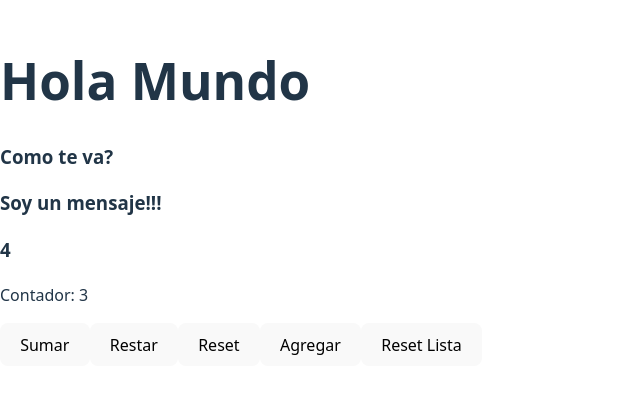
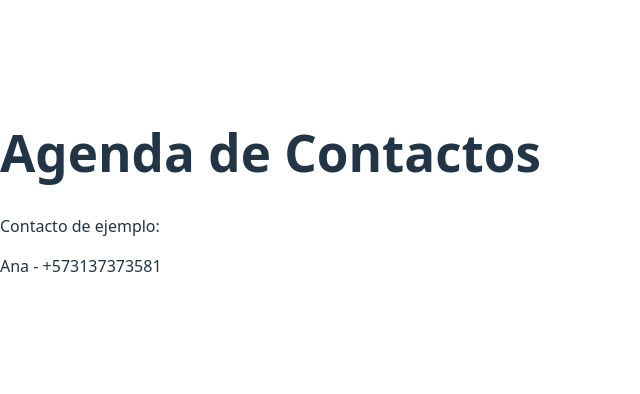
Before and after one commit to MBeta032/HOMEWORKS, a React (Vite) app in the folder REACT-PROJECT-HOMEWORKS/: page / in a window 1280 px wide. Shown: the part 208-602 px from the top of the page, without its empty margins (0-640 px from the left). Built offline with nearby package versions, Linux system fonts and the light colour scheme.

Commit message:
✨ Start Contact Challenge: Loading state and contact

```diff
--- /dev/null
+++ b/REACT-PROJECT-HOMEWORKS/src/Contacto.tsx
@@ -0,0 +1,45 @@
+import { useEffect, useState } from "react";
+
+
+// 1) "interface" = el molde de cómo luce un Contacto
+interface Contacto {
+    id: number;
+    nombre: string;
+    telefono: string;
+}
+
+export default function ContactoApp() {
+
+    useEffect(() => {
+        const timer = setTimeout(() => {
+            console.log("ya pasaron 2 segundos")
+            setCargando(false);
+        }, 2000)
+
+        return () => clearTimeout(timer)
+    }, [])
+
+    const [cargando, setCargando] = useState(true)
+
+    if (cargando) {
+        return <p> Cargando...</p>
+    }
+
+
+
+    const ejemplo: Contacto = {
+        id: 1,
+        nombre: "Ana",
+        telefono: "+573137373581"
+    }
+
+    return (
+        <div>
+            <h1>Agenda de Contactos</h1>
+            <p> Contacto de ejemplo: </p>
+            <p>
+                {ejemplo.nombre} - {ejemplo.telefono}
+            </p>
+        </div>
+    )
+}
--- a/REACT-PROJECT-HOMEWORKS/src/main.tsx
+++ b/REACT-PROJECT-HOMEWORKS/src/main.tsx
@@ -1,24 +1,27 @@
 import { StrictMode } from 'react'
 import { createRoot } from 'react-dom/client'
-import './index.css'
-import App from './App.tsx'
-
-import React from 'react'
-import ReactDOM from 'react-dom/client'
 import HelloWorld from './HelloWorld.tsx'
 import PrintMessage from './PrintMessage'
 import Contador from './Contador.tsx'
 import Arreglos from './Arreglos.tsx'
 
+import './index.css'
+import ContactoApp from "./Contacto";
+import React from 'react'
+import ReactDOM from 'react-dom/client'
+
 
 ReactDOM.createRoot(document.getElementById('root')!)
 .render(
     <React.StrictMode>
+        { /*
         <HelloWorld />
         <PrintMessage message='Como te va?' />
         <PrintMessage message='Soy un mensaje!!!' />
         <PrintMessage suma = {4}/>
         <Contador suma = {3}/>
-        <Arreglos/>
+        <Arreglos/> */ }
+        <ContactoApp />
     </React.StrictMode>
+
 )
```
Also changed, not shown: REACT-PROJECT-HOMEWORKS/src/Arrays.tsx (deleted, +0 -15 lines).
